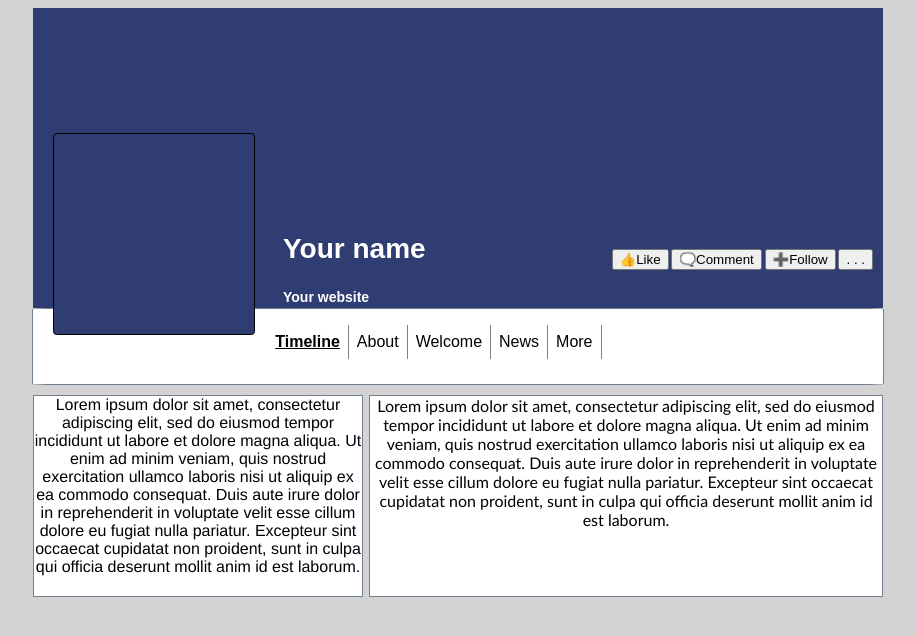
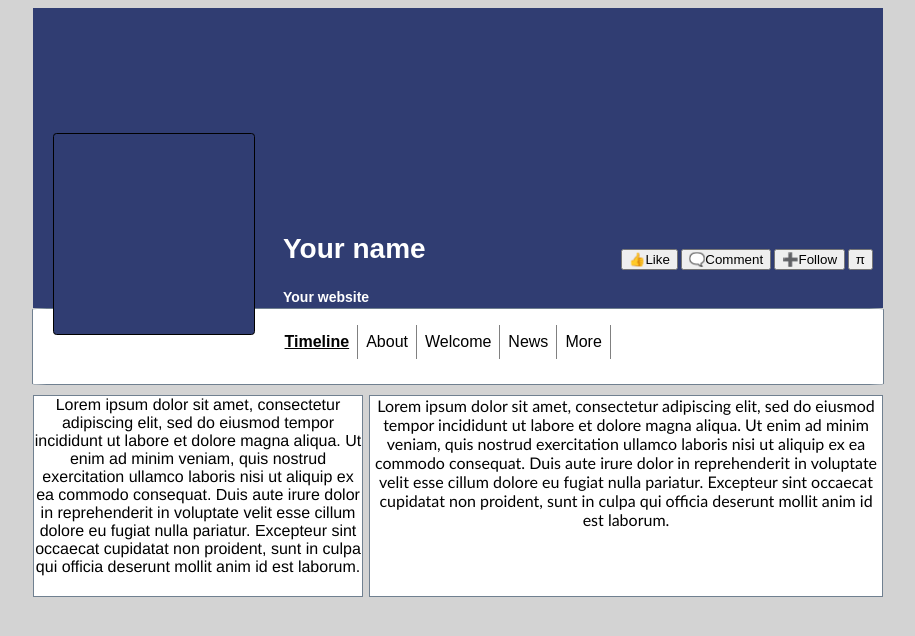
Before and after one commit to MikeReames/SocialNetworkHeader, a plain HTML site: page index.html in a window 1280 px wide. Shown: the top 636 px of the page, without its empty margins (182-1097 px from the left). Drawn offline with Linux system fonts and the light colour scheme.

Commit message:
Added pi character entity

```diff
--- a/index.html
+++ b/index.html
@@ -15,7 +15,7 @@
                 <button id="like">👍Like</button>
                 <button id="comment">🗨️Comment</button>
                 <button id="follow">➕Follow</button>
-                <button id="etc">. . .</button>
+                <button id="etc">&#960</button>
             </div>
 
     </div>
```
